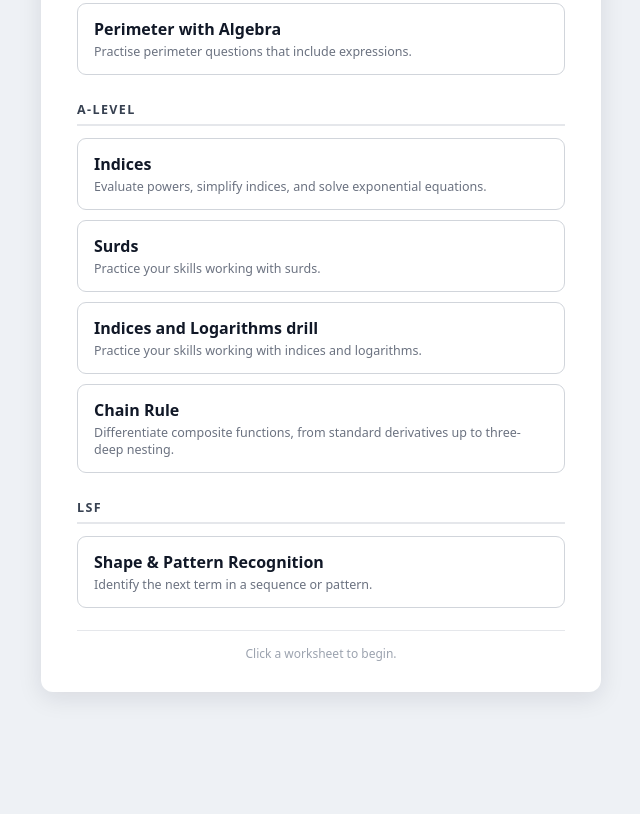
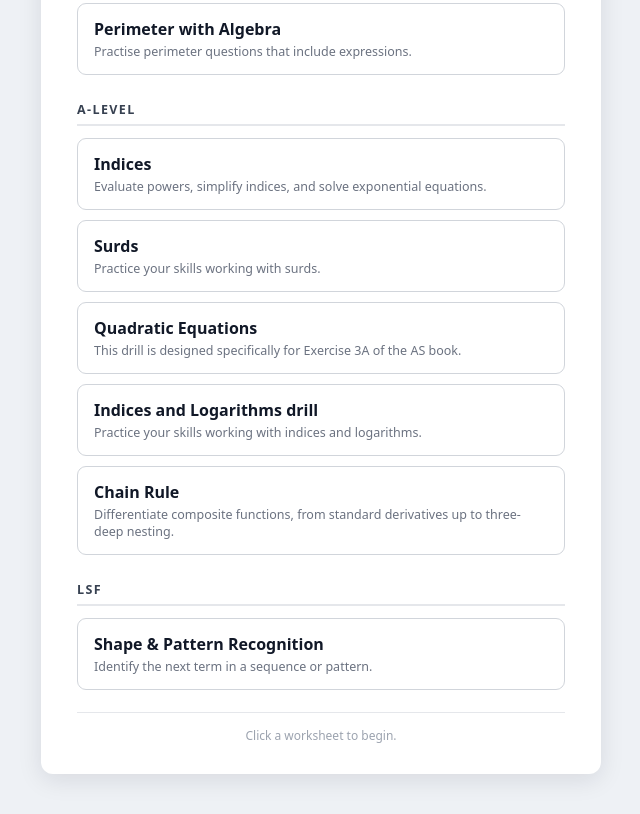
Before and after one commit to amixorp/Maths-Drills, a plain HTML site: page index.html in a window 1280 px wide. Shown: the part 1441-2255 px from the top of the page, without its empty margins (319-959 px from the left). Before the commit the page ends 2173 px from the top, so only its background shows below. Drawn offline with Linux system fonts and the light colour scheme.

Commit message:
Add files via upload

```diff
--- a/index.html
+++ b/index.html
@@ -255,6 +255,12 @@
         </a>
       </li>
       <li>
+        <a class="ws-link" href="Quadratics_Practice_1.html">
+          Quadratic Equations
+          <span>This drill is designed specifically for Exercise 3A of the AS book.</span>
+        </a>
+      </li>
+      <li>
         <a class="ws-link" href="IL_Drill_1.html">
           Indices and Logarithms drill
           <span>Practice your skills working with indices and logarithms.</span>
```
